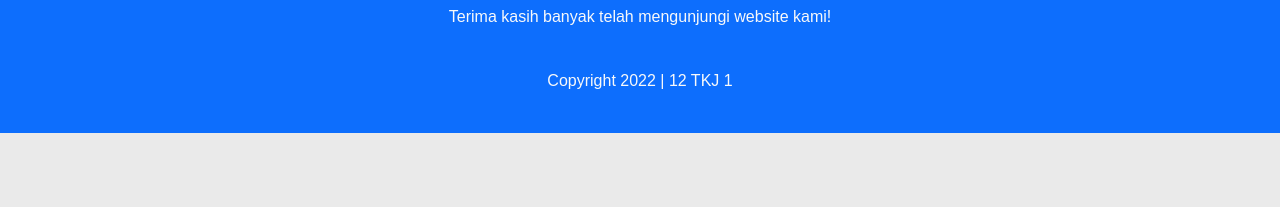
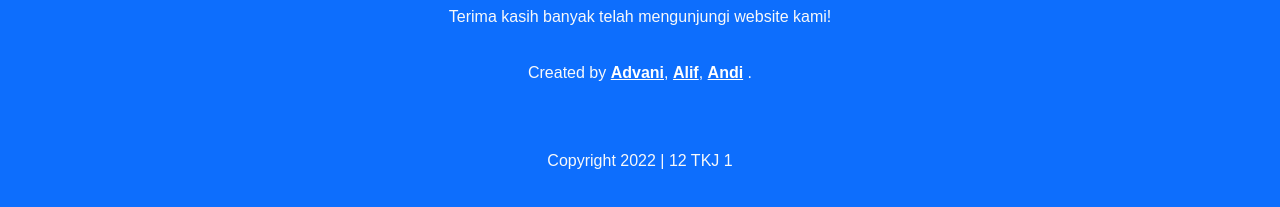
Before and after one commit to aquariumqu/aquariumqu.github.io, a plain HTML site: page index.html in a window 1280 px wide. Shown: the part 2325-2532 px from the top of the page. Before the commit the page ends 2458 px from the top, so only its background shows below. Drawn offline with nearby package versions, Linux system fonts and the light colour scheme; a web font is replaced by a local one.

Commit message:
update 1.6

```diff
--- a/index.html
+++ b/index.html
@@ -185,7 +185,11 @@
             </a>
           </div>
           <p class="text-center mt-2 text-light">Terima kasih banyak telah mengunjungi website kami!</p>
-          <p class="text-center mt-4 text-light">Copyright 2022 | 12 TKJ 1</p>
+          <p class="text-center mt-3 text-light">
+            Created by <a href="https://www.instagram.com/advn47/" class="text-white fw-bold">Advani</a>, <a href="https://www.instagram.com/lipp_2412/" class="text-white fw-bold">Alif</a>,
+            <a href="https://www.instagram.com/andievoria/" class="text-white fw-bold">Andi</a> .
+          </p>
+          <p class="text-center mt-5 text-light">Copyright 2022 | 12 TKJ 1</p>
         </div>
       </div>
     </footer>
```
